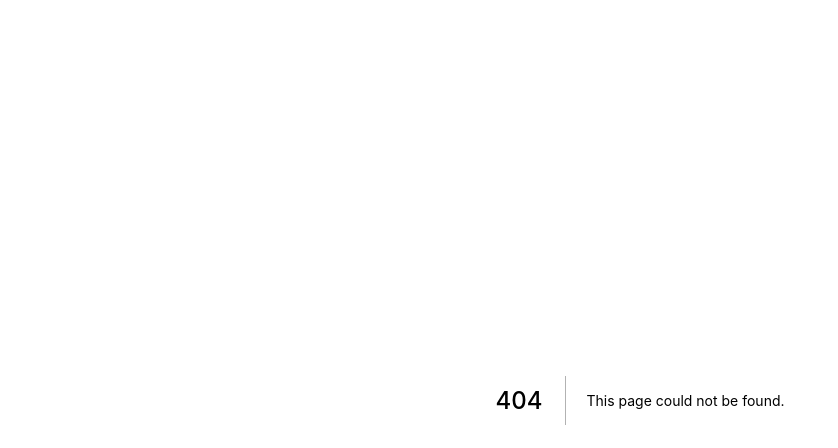
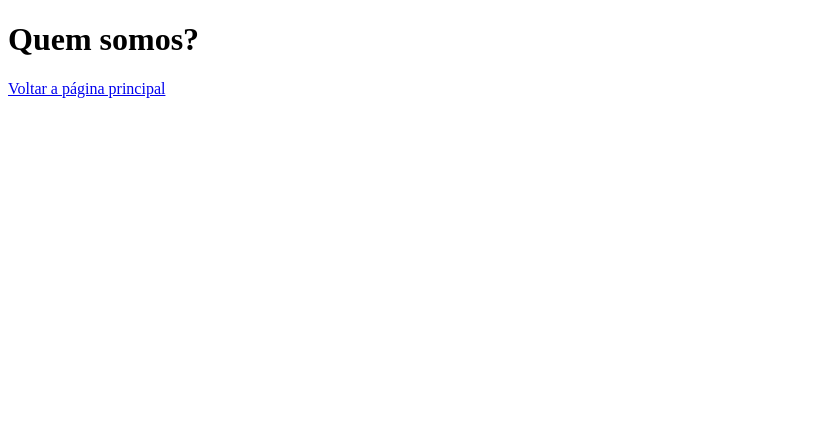
Before and after one commit to RedPoiint/red-rage, a Next.js app: page /sobre in a window 1280 px wide. Before the commit this address had no page. Shown: the top 448 px of the page, without its empty margins (0-838 px from the left). Built offline with nearby package versions, Linux system fonts and the light colour scheme.

Commit message:
Create sobre.js

```diff
--- /dev/null
+++ b/pages/sobre.js
@@ -0,0 +1,13 @@
+import Link from 'next/link';
+
+function Sobre() {
+    return (<div>
+        <h1>Quem somos?</h1>
+
+        <Link href="/">
+            <a>Voltar a página principal</a>
+        </Link>
+    </div>)
+}
+
+export default Sobre
```
